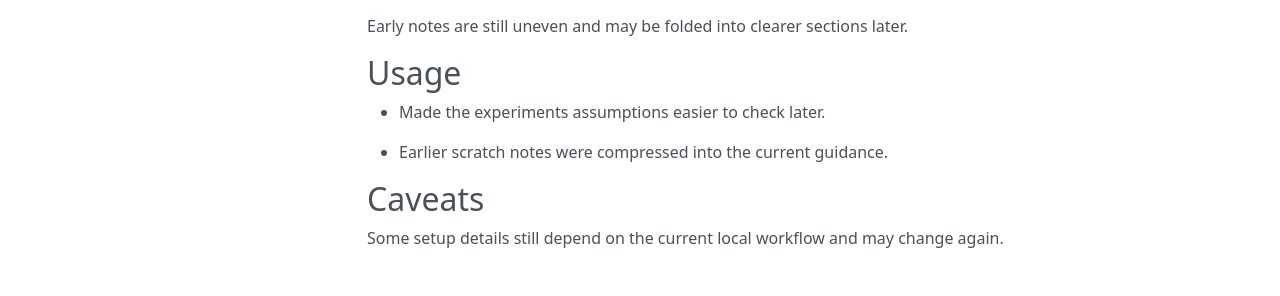
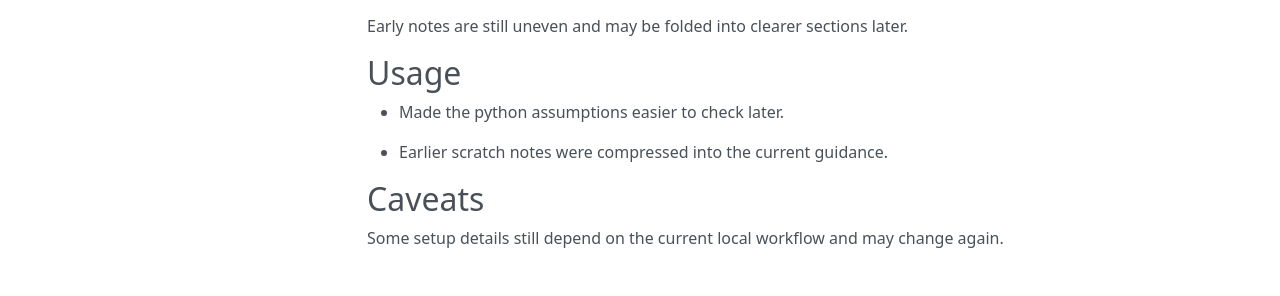
Before and after one commit to sebastianspicker/phyphox-arduino-classroom-kit, an MkDocs documentation site: the page built from docs/README.md, in a window 1280 px wide. Shown: the part 340-636 px from the top of the page. Built offline with MkDocs 1.6.1, drawn with Linux system fonts in a browser that asks for light colours; nearby versions of some CDN libraries.

Commit message:
docs(python): reduce drift around the python workflow

```diff
--- a/docs/README.md
+++ b/docs/README.md
@@ -11,7 +11,7 @@ This page keeps the current readme guidance concise after earlier rough notes.
 Early notes are still uneven and may be folded into clearer sections later.
 
 ## Usage
-- Made the experiments assumptions easier to check later.
+- Made the python assumptions easier to check later.
 
 - Earlier scratch notes were compressed into the current guidance.
 
```
Also changed, not shown: docs/python-notes.md (added, +11 -0 lines).
